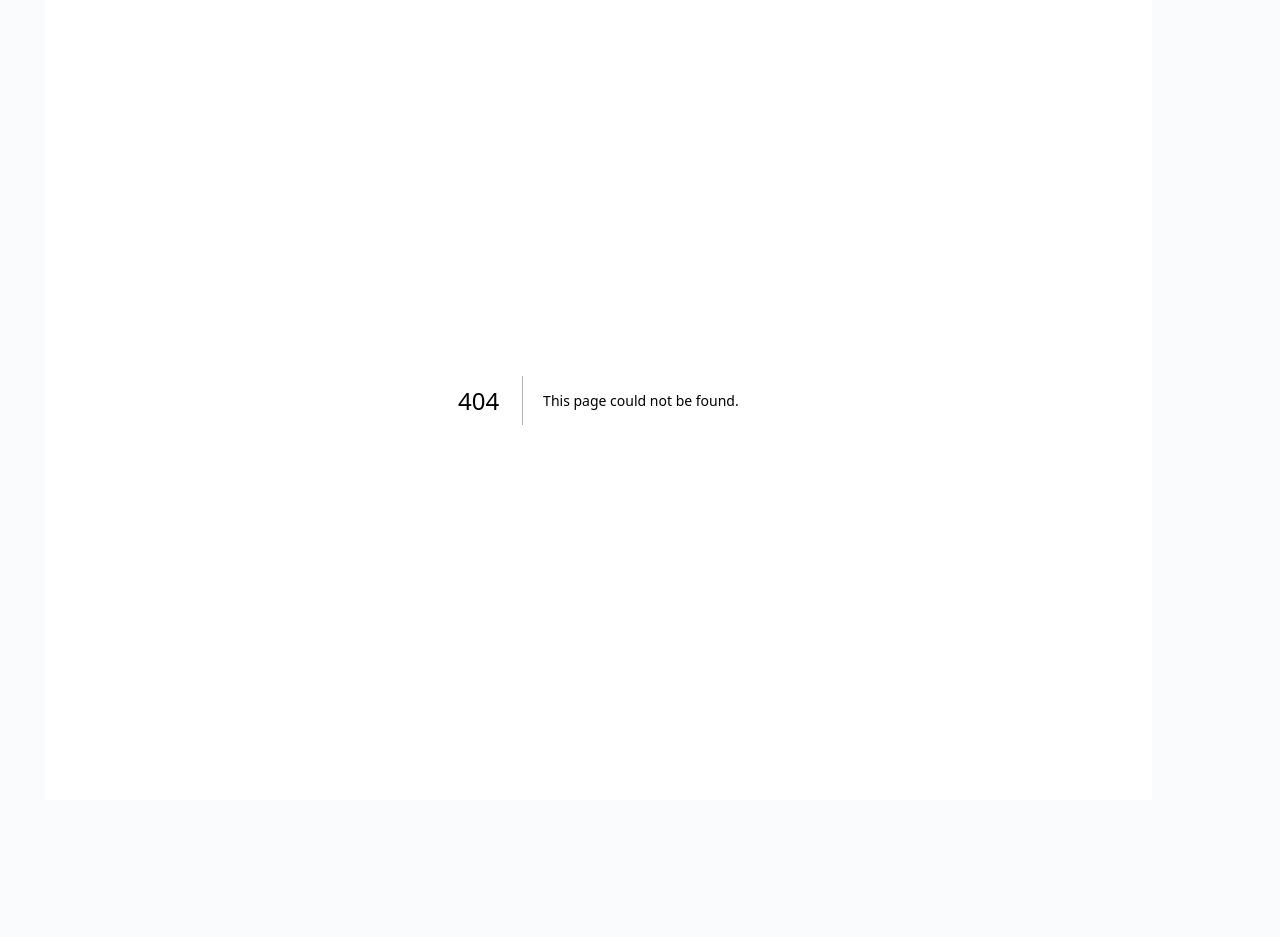
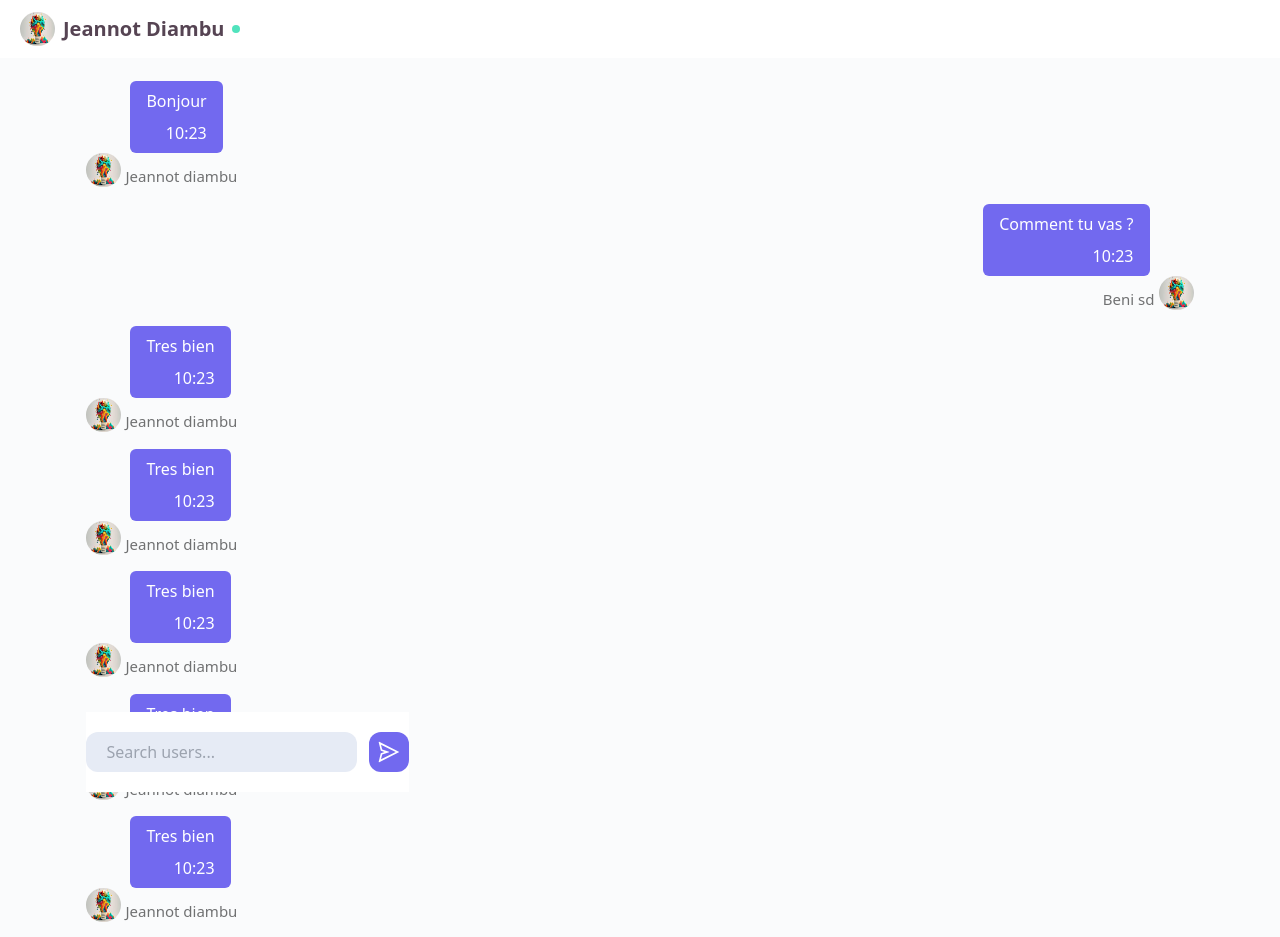
Before and after one commit to jeannotds/chat-client-, a Next.js app: page /messages in a window 1280 px wide. Before the commit this address had no page. Shown: the top 937 px of the page. Before the commit the page ends 800 px from the top, so only its background shows below. Built offline with nearby package versions, Linux system fonts and the light colour scheme.

Commit message:
design message

```diff
--- a/src/app/globals.css
+++ b/src/app/globals.css
@@ -20,6 +20,8 @@ html, body{
   width: 93%;
   background-color: #fafbfc;
   margin: 0 auto 0;
+  padding: 0;
+  box-sizing: border-box;
 }
 
 .active {
--- /dev/null
+++ b/src/components/Messages.jsx
@@ -0,0 +1,131 @@
+import Image from 'next/image'
+import React from 'react'
+import 'tailwindcss/tailwind.css';
+import Profil from '../images/img1.jpeg'
+import Send2 from '../images/send2.png'
+
+import { AiOutlineSend } from "react-icons/ai";
+
+
+export default function Messages() {
+  return (
+    <div>
+        <div className=''>
+            <div>
+                <div className='flex flex-row items-center py-3 fixed top-0 bg-white left-0 right-0 px-5'>
+                    <Image alt="" src={Profil} className='rounded-full mr-2 h-[34px] w-[35px] text-15'/>
+                    <div className='mr-2 font-bold text-20 text-[#564453]'>Jeannot Diambu</div>
+                    <div className='h-2 w-2 bg-[#51e3bd] rounded-full'></div>
+                </div>
+                <hr></hr>
+            </div>
+            <div className='pb-24 pt-16'>
+                <div className=''>
+                    <div className='mt-4'>
+                        <div className='ml-11 bg-[#7269ef] text-white py-2 px-4 max-w-max rounded-md'>
+                            <p className='pb-2'>Bonjour</p>
+                            <div className='text-end text-13 '>10:23</div>
+                        </div>
+                        <div className='flex'>
+                            <Image alt="" src={Profil} className='rounded-full h-[34px] w-[35px] text-15'/>
+                            <div className='pt-3 pl-1 text-15 text-[#707172]'>Jeannot diambu</div>
+                        </div>
+                    </div>
+                </div>
+                <div className='mt-4 flex justify-end'>
+                    <div className=''>
+                        <div className=' mr-11 bg-[#7269ef] text-white py-2 px-4 max-w-max rounded-md'>
+                            <p className='pb-2'>Comment tu vas ?</p>
+                            <div className='text-end text-13 '>10:23</div>
+                        </div>
+                        <div className='flex flex-row-reverse'>
+                            <Image alt="" src={Profil} className='rounded-full h-[34px] w-[35px] text-15'/>
+                            <div className='pt-3 pr-1 text-15 text-[#707172]'>Beni sd</div>
+                        </div>
+                    </div>
+                </div>
+                <div className=''>
+                    <div className='mt-4'>
+                        <div className='ml-11 bg-[#7269ef] text-white py-2 px-4 max-w-max rounded-md'>
+                            <p className='pb-2'>Tres bien</p>
+                            <div className='text-end text-13 '>10:23</div>
+                        </div>
+                        <div className='flex'>
+                            <Image alt="" src={Profil} className='rounded-full h-[34px] w-[35px] text-15'/>
+                            <div className='pt-3 pl-1 text-15 text-[#707172]'>Jeannot diambu</div>
+                        </div>
+                    </div>
+                </div>
+                <div className=''>
+                    <div className='mt-4'>
+                        <div className='ml-11 bg-[#7269ef] text-white py-2 px-4 max-w-max rounded-md'>
+                            <p className='pb-2'>Tres bien</p>
+                            <div className='text-end text-13 '>10:23</div>
+                        </div>
+                        <div className='flex'>
+                            <Image alt="" src={Profil} className='rounded-full h-[34px] w-[35px] text-15'/>
+                            <div className='pt-3 pl-1 text-15 text-[#707172]'>Jeannot diambu</div>
+                        </div>
+                    </div>
+                </div>
+                <div className=''>
+                    <div className='mt-4'>
+                        <div className='ml-11 bg-[#7269ef] text-white py-2 px-4 max-w-max rounded-md'>
+                            <p className='pb-2'>Tres bien</p>
+                            <div className='text-end text-13 '>10:23</div>
+                        </div>
+                        <div className='flex'>
+                            <Image alt="" src={Profil} className='rounded-full h-[34px] w-[35px] text-15'/>
+                            <div className='pt-3 pl-1 text-15 text-[#707172]'>Jeannot diambu</div>
+                        </div>
+                    </div>
+                </div>
+                <div className=''>
+                    <div className='mt-4'>
+                        <div className='ml-11 bg-[#7269ef] text-white py-2 px-4 max-w-max rounded-md'>
+                            <p className='pb-2'>Tres bien</p>
+                            <div className='text-end text-13 '>10:23</div>
+                        </div>
+                        <div className='flex'>
+                            <Image alt="" src={Profil} className='rounded-full h-[34px] w-[35px] text-15'/>
+                            <div className='pt-3 pl-1 text-15 text-[#707172]'>Jeannot diambu</div>
+                        </div>
+                    </div>
+                </div>
+                <div className=''>
+                    <div className='mt-4'>
+                        <div className='ml-11 bg-[#7269ef] text-white py-2 px-4 max-w-max rounded-md'>
+                            <p className='pb-2'>Tres bien</p>
+                            <div className='text-end text-13 '>10:23</div>
+                        </div>
+                        <div className='flex'>
+                            <Image alt="" src={Profil} className='rounded-full h-[34px] w-[35px] text-15'/>
+                            <div className='pt-3 pl-1 text-15 text-[#707172]'>Jeannot diambu</div>
+                        </div>
+                    </div>
+                </div>
+                <div className=''>
+                    <div className='mt-4'>
+                        <div className='ml-11 bg-[#7269ef] text-white py-2 px-4 max-w-max rounded-md'>
+                            <p className='pb-2'>Tres bien</p>
+                            <div className='text-end text-13 '>10:23</div>
+                        </div>
+                        <div className='flex'>
+                            <Image alt="" src={Profil} className='rounded-full h-[34px] w-[35px] text-15'/>
+                            <div className='pt-3 pl-1 text-15 text-[#707172]'>Jeannot diambu</div>
+                        </div>
+                    </div>
+                </div>
+            </div>
+            <div className='flex flex-row justify-center fixed bottom-0 pb-5 pt-5 my-2 bg-white'>
+                <input type="text" placeholder="Search users..." className='outline-none py-2 px-5 bg-[#e6ebf5] rounded-xl' />
+                {/* <textarea className='w-50 outline-none mt-4 py-2 px-2 w-full bg-[#e6ebf5] rounded-xl'  id="story" name="story" placeholder='Enter message...' rows="1" cols="25"></textarea> */}
+                <button type='submit' className='bg-[#7269ef] ml-3 px-2 rounded-xl outline-none'>
+                    <AiOutlineSend className=' text-[#ffffff] text-24 ' />
+                </button>
+            </div>
+
+        </div>
+    </div>
+  )
+}
--- /dev/null
+++ b/src/pages/messages/index.js
@@ -0,0 +1,11 @@
+import Messages from '@/components/Messages'
+import Navbar from '@/components/Navbar'
+import React from 'react'
+
+export default function index() {
+  return (
+    <div>
+        <Messages />
+    </div>
+  )
+}
```
Also changed, not shown: src/images/send.png (added), src/images/send2.png (added).
